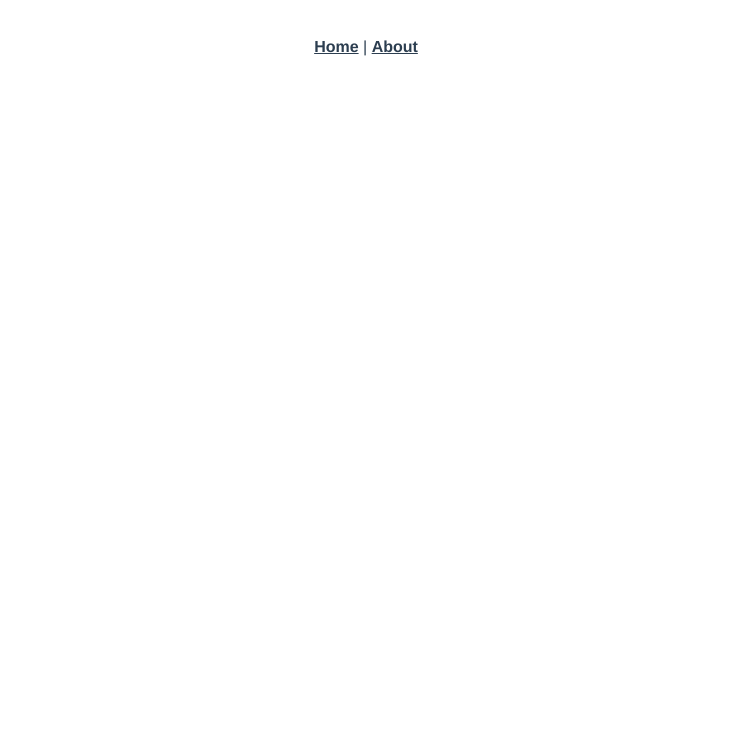
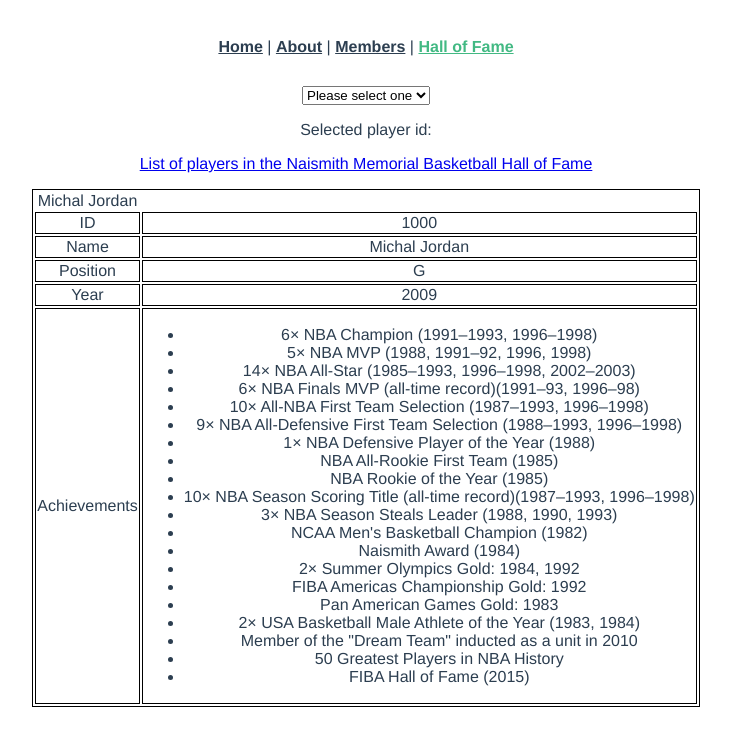
Before and after one commit to benius/fast-track-vue3, a Vue app: page /hof in a window 1280 px wide. Before the commit this address had no page. Shown: the top 746 px of the page, without its empty margins (274-1005 px from the left). Built offline with nearby package versions, Linux system fonts and the light colour scheme.

Commit message:
Add FamePlayer

```diff
--- a/src/App.vue
+++ b/src/App.vue
@@ -1,7 +1,9 @@
 <template>
   <div id="nav">
     <router-link to="/">Home</router-link> |
-    <router-link to="/about">About</router-link>
+    <router-link to="/about">About</router-link> |
+    <router-link to="/members">Members</router-link> |
+    <router-link to="/hof">Hall of Fame</router-link>
   </div>
   <router-view/>
 </template>
--- a/src/components/Employee.vue
+++ b/src/components/Employee.vue
@@ -1,43 +1,27 @@
 <template>
   <div>
     <table>
-      <thead>{{ employee.firstName }} {{ employee.lastName }}</thead>
       <tr>
         <td>ID</td>
-        <td>{{ employee.employeeId }}</td>
+        <td> {{ employee.id }} </td>
       </tr>
       <tr>
-        <td>Frist Name</td>
-        <td>{{ employee.firstName }}</td>
-      </tr>
-      <tr>
-        <td>Last Name</td>
-        <td>{{ employee.lastName }}</td>
-      </tr>
-      <tr>
-        <td>Birthday</td>
-        <td>{{ employee.birthday }}</td>
-      </tr>
-      <tr>
-        <td>Country</td>
-        <td>{{ employee.country }}</td>
+        <td>NAME</td>
+        <td> {{ employee.name }} </td>
       </tr>
     </table>
   </div>
 </template>
 
-<script>
+<script lang="ts">
 import { defineComponent, reactive } from 'vue'
 
 export default defineComponent({
-  name: 'EmployeeDetail',
+  name: 'Employee',
   setup () {
     const employee = reactive({
-      employeeId: '19911001',
-      firstName: 'John',
-      lastName: 'Chen',
-      birthday: '1970-10-05',
-      country: 'TW'
+      id: 20211009,
+      name: 'Michael Chen'
     })
     return { employee }
   }
@@ -45,7 +29,9 @@ export default defineComponent({
 </script>
 
 <style scoped lang="scss">
-table, th, td {
+table, tr, td {
   border: 1px solid black;
+  margin-left: auto;
+  margin-right: auto;
 }
 </style>
--- /dev/null
+++ b/src/components/FamePlayer.vue
@@ -0,0 +1,80 @@
+<template>
+  <div>
+    <table>
+      <thead>{{ famePlayer.name }}</thead>
+      <tr>
+        <td>ID</td>
+        <td>{{ famePlayer.id }}</td>
+      </tr>
+      <tr>
+        <td>Name</td>
+        <td>{{ famePlayer.name }}</td>
+      </tr>
+      <tr>
+        <td>Position</td>
+        <td>{{ famePlayer.position }}</td>
+      </tr>
+      <tr>
+        <td>Year</td>
+        <td>{{ famePlayer.year }}</td>
+      </tr>
+      <tr>
+        <td>Achievements</td>
+        <td>
+          <ul>
+            <li v-for="item in famePlayer.achievements" :key="item">
+              {{ item }}
+            </li>
+          </ul>
+        </td>
+      </tr>
+    </table>
+  </div>
+</template>
+
+<script lang="ts">
+import { defineComponent, reactive } from 'vue'
+
+export default defineComponent({
+  name: 'FamePlayer',
+  setup () {
+    const famePlayer = reactive({
+      id: 1000,
+      name: 'Michal Jordan',
+      position: 'G',
+      year: 2009,
+      achievements: [
+        '6× NBA Champion (1991–1993, 1996–1998)',
+        '5× NBA MVP (1988, 1991–92, 1996, 1998)',
+        '14× NBA All-Star (1985–1993, 1996–1998, 2002–2003)',
+        '6× NBA Finals MVP (all-time record)(1991–93, 1996–98)',
+        '10× All-NBA First Team Selection (1987–1993, 1996–1998)',
+        '9× NBA All-Defensive First Team Selection (1988–1993, 1996–1998)',
+        '1× NBA Defensive Player of the Year (1988)',
+        'NBA All-Rookie First Team (1985)',
+        'NBA Rookie of the Year (1985)',
+        '10× NBA Season Scoring Title (all-time record)(1987–1993, 1996–1998)',
+        '3× NBA Season Steals Leader (1988, 1990, 1993)',
+        'NCAA Men\'s Basketball Champion (1982)',
+        'Naismith Award (1984)',
+        '2× Summer Olympics  Gold: 1984, 1992',
+        'FIBA Americas Championship  Gold: 1992',
+        'Pan American Games  Gold: 1983',
+        '2× USA Basketball Male Athlete of the Year (1983, 1984)',
+        'Member of the "Dream Team" inducted as a unit in 2010',
+        '50 Greatest Players in NBA History',
+        'FIBA Hall of Fame (2015)'
+      ]
+    })
+    return { famePlayer }
+  }
+})
+</script>
+
+<style scoped lang="scss">
+table, th, td {
+  border: 1px solid black;
+  margin-left: auto;
+  margin-right: auto;
+}
+</style>
--- /dev/null
+++ b/src/components/FamePlayerSelector.vue
@@ -0,0 +1,40 @@
+<template>
+  <div>
+    <select :value="modelValue" @change="$emit('update:modelValue', $event.target.value)">
+      <option disabled value="">Please select one</option>
+      <option v-for="item in famePlayers" :value="item.id" :key="item.id">{{ item.name }}</option>
+    </select>
+  </div>
+  <p>
+    Selected player id: {{ modelValue }}
+  </p>
+  <p>
+    <a href="https://en.wikipedia.org/wiki/List_of_players_in_the_Naismith_Memorial_Basketball_Hall_of_Fame">
+      List of players in the Naismith Memorial Basketball Hall of Fame
+    </a>
+  </p>
+</template>
+
+<script lang="ts">
+import { defineComponent, ref } from 'vue'
+import { FamePlayer } from '@/components/models.ts'
+import { loadAllFamePlayers } from '@/components/functions.ts'
+
+export default defineComponent({
+  name: 'FamePlayerSelector',
+  props: {
+    modelValue: String
+  },
+  setup (props) {
+    // let famePlayers = reactive(props.allPlayers)
+    const famePlayers: FamePlayer[] = loadAllFamePlayers()
+    const selectedFamePlayerId = ref(props.modelValue)
+    return { famePlayers, selectedFamePlayerId }
+  }
+})
+
+</script>
+
+<style scoped>
+
+</style>
--- /dev/null
+++ b/src/components/functions.ts
@@ -0,0 +1,101 @@
+import { FamePlayer } from '@/components/models.ts'
+
+export function loadAllFamePlayers (): FamePlayer[] {
+  return [
+    {
+      id: 20210001,
+      name: 'Chris Webber',
+      position: 'F',
+      year: 2021,
+      achievements: [
+        '5x NBA All-Star (1997, 2000-2003)',
+        '1x All-NBA First Team (2001)',
+        '3x All-NBA Second Team (1999, 2002, 2003)',
+        '1x All-NBA Third Team (2000)',
+        'NBA Rookie Of The Year (1994)',
+        'NBA All-Rookie First Team (1994)',
+        '1x NBA rebounding leader (1999)'
+      ]
+    },
+    {
+      id: 20210002,
+      name: 'Ben Wallace',
+      position: 'C',
+      year: 2021,
+      achievements: [
+        'NBA champion (2004)',
+        '4x NBA All-Star (2003-2006)',
+        '4x NBA Defensive Player of the Year (2002, 2003, 2005, 2006)',
+        '3x All-NBA Second Team (2003, 2004, 2006)',
+        '2x All-NBA Third Team (2002, 2005)',
+        '5x NBA All-Defensive First Team (2002-2006)',
+        '1x NBA All-Defensive Second Team (2007)',
+        '2x NBA rebounding leader (2002, 2003)',
+        '1x NBA blocks leader (2002)',
+        'First undrafted player in modern NBA history to be elected into the Basketball Hall of Fame.'
+      ]
+    },
+    {
+      id: 20210003,
+      name: 'Paul Pierce',
+      position: '',
+      year: 2021,
+      achievements: [
+        'NBA champion (2008)',
+        'NBA Finals MVP (2008)',
+        '10x NBA All-Star (2002-2006, 2008-2012)',
+        'NBA All-Rookie First Team (1999)',
+        '1x All-NBA Second Team (2009)',
+        '3x All-NBA Third Team (2002, 2003, 2008)'
+      ]
+    },
+    {
+      id: 20210004,
+      name: 'Pearl Moor',
+      position: '',
+      year: 2021,
+      achievements: [
+        'Women’s college basketball all-time leader in points scored (4,061 Points)',
+        '4x AIAW Small College All-American',
+        'Averaged 30 points per game',
+        'Scored in double figures in all 127 college games',
+        'American Women’s Sports Foundation Small College Player of the Year (1979)',
+        'South Carolina AIAW Player of the Year (1979)',
+        'South Carolina Amateur Athlete of the Year (1979)',
+        '1x WBL All-Star (1981)',
+        'Enshrinee of the South Carolina Athletic Hall of Fame (2000)'
+      ]
+    },
+    {
+      id: 20210005,
+      name: 'Toni Kukoč',
+      position: 'F',
+      year: 2021,
+      achievements: [
+        '3× NBA champion (1996–1998)',
+        'NBA Sixth Man of the Year (1996)',
+        'NBA All-Rookie Second Team (1994)',
+        'FIBA World Championship MVP (1990)',
+        'FIBA EuroBasket MVP (1991)',
+        'FIBA\'s 50 Greatest Players (1991)',
+        '5× Euroscar Player of the Year (1990, 1991, 1994, 1996, 1998)',
+        '4× Mister Europa Player of the Year (1990–1992, 1996)',
+        '3× EuroLeague champion (1989–1991)',
+        '3× EuroLeague Final Four MVP (1990, 1991, 1993)',
+        'EuroLeague Finals Top Scorer (1990)',
+        'FIBA European Selection (1991)',
+        '50 Greatest EuroLeague Contributors (2008)',
+        'Italian League champion (1992)',
+        'Italian Cup winner (1993)',
+        '4× Yugoslav League champion (1988–1991)',
+        '2× Yugoslav Cup winner (1990, 1991)',
+        '3× Croatian Sportsman of the Year (1989–1991)',
+        'Franjo Bučar State Award for Sport (1992)',
+        'FIBA Under-19 World Cup MVP (1987)',
+        '4× EuroBasket medalist  Gold: 1989, 1991,  Bronze: 1987, 1995',
+        '2x FIBA World Cup medalist  Gold: 1990,  Bronze:1994',
+        '2x Summer Olympics  Silver: 1988, 1992'
+      ]
+    }
+  ]
+}
--- /dev/null
+++ b/src/components/models.ts
@@ -0,0 +1,7 @@
+export interface FamePlayer {
+  id: number;
+  name: string;
+  position: string;
+  year: number;
+  achievements: string[];
+}
--- a/src/router/index.ts
+++ b/src/router/index.ts
@@ -14,6 +14,16 @@ const routes: Array<RouteRecordRaw> = [
     // this generates a separate chunk (about.[hash].js) for this route
     // which is lazy-loaded when the route is visited.
     component: () => import(/* webpackChunkName: "about" */ '../views/About.vue')
+  },
+  {
+    path: '/hof',
+    name: 'HallOfFame',
+    component: () => import('../views/HallOfFame.vue')
+  },
+  {
+    path: '/members',
+    name: 'Members',
+    component: () => import('../views/Members.vue')
   }
 ]
 
--- /dev/null
+++ b/src/views/HallOfFame.vue
@@ -0,0 +1,26 @@
+<template>
+  <div>
+    <fame-player-selector />
+    <p/>
+    <FamePlayerDetail />
+  </div>
+</template>
+
+<script lang="ts">
+import { defineComponent } from 'vue'
+import FamePlayerDetail from '@/components/FamePlayer.vue'
+import FamePlayerSelector from '@/components/FamePlayerSelector.vue'
+
+export default defineComponent({
+  name: 'HallOfFame',
+  components: {
+    FamePlayerDetail: FamePlayerDetail,
+    FamePlayerSelector: FamePlayerSelector
+  }
+})
+
+</script>
+
+<style scoped>
+
+</style>
--- a/src/views/Home.vue
+++ b/src/views/Home.vue
@@ -2,19 +2,16 @@
   <div class="home">
     <img alt="Vue logo" src="../assets/logo.png">
     <HelloWorld msg="Welcome to Your Vue.js + TypeScript App"/>
-    <EmployeeDetail />
   </div>
 </template>
 
 <script lang="ts">
 import { defineComponent } from 'vue'
 import HelloWorld from '@/components/HelloWorld.vue'
-import EmployeeDetail from '@/components/Employee.vue' // @ is an alias to /src
 
 export default defineComponent({
   name: 'Home',
   components: {
-    EmployeeDetail,
     HelloWorld
   }
 })
--- /dev/null
+++ b/src/views/Members.vue
@@ -0,0 +1,17 @@
+<template>
+  <employee-detail/>
+</template>
+
+<script lang="ts">
+import EmployeeDetail from '@/components/Employee.vue'
+import { defineComponent } from 'vue'
+
+export default defineComponent({
+  name: 'Members',
+  components: { EmployeeDetail }
+})
+</script>
+
+<style scoped>
+
+</style>
```
